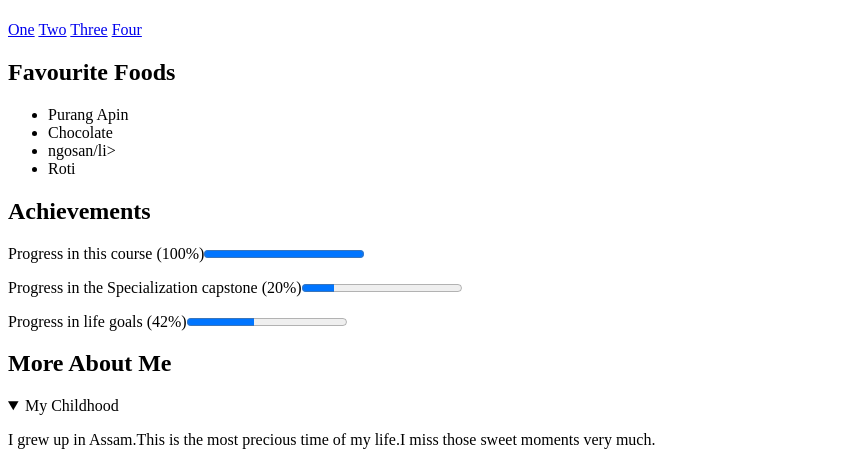
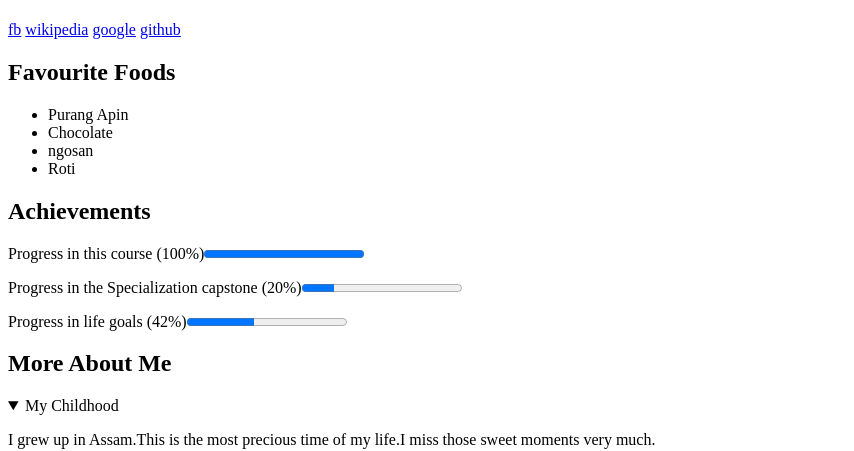
Before and after one commit to Jyotirmoy-21/jyotirmoy21.github.io, a plain HTML site: page Project Description.html in a window 1280 px wide. Shown: the part 59-510 px from the top of the page, without its empty margins (0-854 px from the left). Drawn offline with Linux system fonts and the light colour scheme.

Commit message:
Update Project Description.html

```diff
--- a/Project Description.html
+++ b/Project Description.html
@@ -10,14 +10,14 @@
 <h1>Jyotirmoy Doley</h1>
 
 <nav>
-<a href="One">One</a> <a href="Two">Two</a> <a href="Three">Three</a> <a href="Four">Four</a>
+<a href="http://www.fb.com">fb</a> <a href="http://www.wikipedia.org">wikipedia</a> <a href="http://www.google.com">google</a> <a href="http://www.github.com">github</a>
 </nav>
 
 <section>
 <h2>Favourite Foods</h2>
 <ul><li>Purang Apin</li>
 <li>Chocolate</li>
-<li>ngosan/li>
+<li>ngosan</li>
 <li>Roti</li>
 </ul>
 </section>
```
